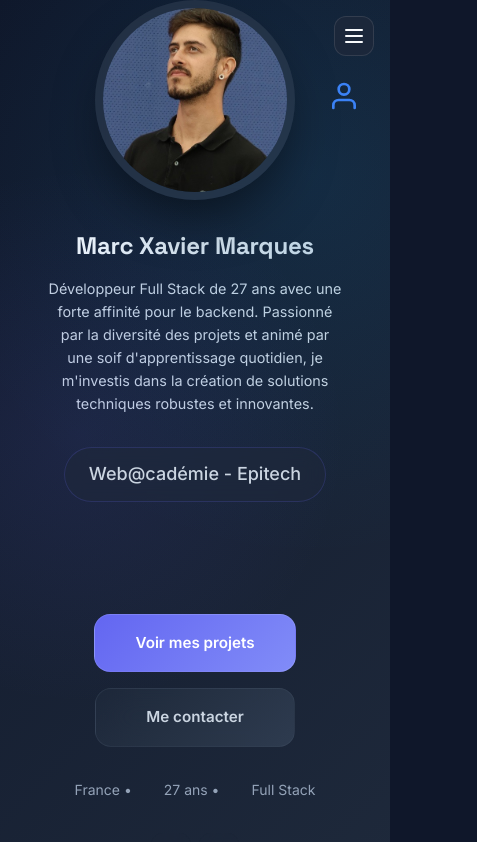
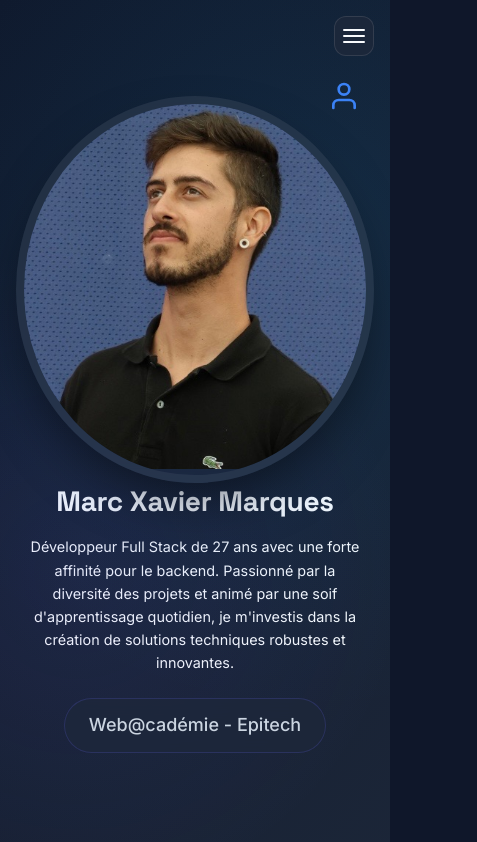
Before and after one commit to MarquesMarco1/Portfolio-titre, a Next.js app in the folder portfolio-marco/: page / in a window 390 px wide. Shown: the top 842 px of the page, 477 px wide, since content can reach past the window. Built offline with nearby package versions, Linux system fonts and the light colour scheme; no server answers.

Commit message:
feat: Add complete responsive design for mobile and tablet

```diff
--- a/portfolio-marco/app/globals.css
+++ b/portfolio-marco/app/globals.css
@@ -1651,89 +1651,377 @@ Galerie Circulaire 3D - Projects
 }
 
 /* ====================================
-Presentation Section Responsive
+   RESPONSIVE DESIGN - MOBILE & TABLETTE
 ==================================== */
 
-.presentation-content {
-  display: flex;
-  align-items: center;
-  gap: 4rem;
-  width: 100%;
-  justify-content: center;
-}
-
-.presentation-image-wrapper {
-  flex: 0 0 auto;
-}
-
-.presentation-image {
-  width: 400px;
-  height: 400px;
-}
-
-.presentation-text {
-  flex: 1;
-  min-width: 0;
-  display: flex;
-  flex-direction: column;
-  align-items: center;
-  text-align: center;
-}
-
-.presentation-title {
-  font-size: clamp(2rem, 5vw, 4rem);
-  font-weight: 700;
-  margin-bottom: 1.5rem;
-  background: linear-gradient(135deg, #f8fafc 0%, #cbd5e1 100%);
-  -webkit-background-clip: text;
-  -webkit-text-fill-color: transparent;
-  background-clip: text;
-  line-height: 1.2;
-}
-
-.presentation-description {
-  font-size: 1.125rem;
-  color: #cbd5e1;
-  line-height: 1.6;
-  max-width: 600px;
-  margin-bottom: 2rem;
-}
-
-/* Responsive Mobile */
-@media (max-width: 768px) {
-  .presentation-content {
+/* ====================================
+   TABLETTE (481px - 1024px)
+==================================== */
+@media (min-width: 481px) and (max-width: 1024px) {
+  /* Section Presentation */
+  #presentation {
+    min-height: 80vh;
+    padding: 4rem 2rem;
+  }
+
+  #presentation > div {
+    max-width: 90%;
     flex-direction: column;
-    gap: 2rem;
-  }
-
-  .presentation-image {
-    width: 250px;
-    height: 250px;
-  }
-
-  .presentation-title {
-    font-size: clamp(1.75rem, 8vw, 2.5rem);
-    margin-bottom: 1rem;
-  }
-
-  .presentation-description {
-    font-size: 1rem;
-    padding: 0 1rem;
-  }
-}
-
+    gap: 3rem;
+  }
+
+  #presentation .profile-image-container {
+    width: 280px !important;
+    height: 280px !important;
+  }
+
+  #presentation h1 {
+    font-size: 2.5rem !important;
+    line-height: 1.2 !important;
+  }
+
+  #presentation p {
+    font-size: 1rem !important;
+    max-width: 100% !important;
+  }
+
+  /* Sections générales */
+  section {
+    padding: 4rem 2rem !important;
+  }
+
+  .section-title {
+    font-size: 2rem !important;
+  }
+
+  .section-subtitle {
+    font-size: 1rem !important;
+  }
+
+  /* Grids */
+  .grid-3 {
+    grid-template-columns: repeat(2, 1fr) !important;
+    gap: 2rem !important;
+  }
+
+  .grid-2 {
+    grid-template-columns: 1fr !important;
+    gap: 2rem !important;
+  }
+
+  /* Cards */
+  .glass {
+    padding: 2rem !important;
+  }
+
+  /* Contact */
+  #contact .grid {
+    grid-template-columns: 1fr !important;
+  }
+}
+
+/* ====================================
+   MOBILE (max-width: 480px)
+==================================== */
 @media (max-width: 480px) {
-  .presentation-image {
-    width: 200px;
-    height: 200px;
-    border-width: 4px;
-  }
-
-  .presentation-title {
-    font-size: 1.5rem;
-  }
-
-  .presentation-description {
-    font-size: 0.9rem;
-  }
-}
+  /* Body and main container */
+  body {
+    font-size: 14px;
+  }
+
+  /* Section Presentation - FIX PRINCIPAL */
+  #presentation {
+    min-height: 100vh !important;
+    height: auto !important;
+    padding: 6rem 1rem 3rem 1rem !important;
+    display: flex !important;
+    align-items: center !important;
+    justify-content: center !important;
+  }
+
+  #presentation > div {
+    max-width: 100% !important;
+    width: 100% !important;
+    flex-direction: column !important;
+    gap: 2rem !important;
+    align-items: center !important;
+    text-align: center !important;
+    padding: 0 !important;
+  }
+
+  /* Image de profil */
+  #presentation .profile-image-container {
+    width: 200px !important;
+    height: 200px !important;
+    margin: 0 auto !important;
+  }
+
+  /* Texte Presentation */
+  #presentation h1 {
+    font-size: 1.75rem !important;
+    line-height: 1.3 !important;
+    margin-bottom: 1rem !important;
+  }
+
+  #presentation .hero-badge {
+    font-size: 0.75rem !important;
+    padding: 0.4rem 0.8rem !important;
+    margin-bottom: 1.5rem !important;
+  }
+
+  #presentation p {
+    font-size: 0.9rem !important;
+    line-height: 1.6 !important;
+    max-width: 100% !important;
+    margin-bottom: 1.5rem !important;
+    padding: 0 0.5rem !important;
+  }
+
+  /* Boutons CTA */
+  #presentation .hero-cta {
+    flex-direction: column !important;
+    gap: 1rem !important;
+    width: 100% !important;
+    padding: 0 1rem !important;
+  }
+
+  #presentation .btn-elegant,
+  #presentation .social-link {
+    width: 100% !important;
+    max-width: 280px !important;
+    padding: 0.875rem 1.5rem !important;
+    font-size: 0.9rem !important;
+    justify-content: center !important;
+  }
+
+  /* Sections générales */
+  section {
+    padding: 3rem 1rem !important;
+  }
+
+  .section-title {
+    font-size: 1.75rem !important;
+    margin-bottom: 0.75rem !important;
+  }
+
+  .section-subtitle {
+    font-size: 0.9rem !important;
+    margin-bottom: 2rem !important;
+    padding: 0 0.5rem !important;
+  }
+
+  /* About Section */
+  #about .grid {
+    grid-template-columns: 1fr !important;
+    gap: 1.5rem !important;
+  }
+
+  #about .glass {
+    padding: 1.5rem !important;
+  }
+
+  #about h3 {
+    font-size: 1.25rem !important;
+  }
+
+  #about p, #about li {
+    font-size: 0.875rem !important;
+  }
+
+  /* Skills Section */
+  #skills .grid {
+    grid-template-columns: repeat(2, 1fr) !important;
+    gap: 1rem !important;
+  }
+
+  #skills .glass {
+    padding: 1rem !important;
+  }
+
+  #skills img {
+    width: 40px !important;
+    height: 40px !important;
+  }
+
+  #skills h3 {
+    font-size: 0.8rem !important;
+  }
+
+  /* CV Section */
+  #cv {
+    padding: 3rem 1rem !important;
+  }
+
+  #cv .glass {
+    padding: 2rem 1.5rem !important;
+  }
+
+  #cv h3 {
+    font-size: 1.5rem !important;
+  }
+
+  #cv p {
+    font-size: 0.9rem !important;
+  }
+
+  #cv .btn-elegant {
+    width: 100% !important;
+    max-width: 280px !important;
+    font-size: 0.9rem !important;
+  }
+
+  /* Contact Section */
+  #contact {
+    padding: 3rem 1rem !important;
+  }
+
+  #contact .grid {
+    grid-template-columns: 1fr !important;
+    gap: 2rem !important;
+  }
+
+  #contact .glass {
+    padding: 1.5rem !important;
+  }
+
+  #contact h3 {
+    font-size: 1.25rem !important;
+  }
+
+  #contact p, #contact a {
+    font-size: 0.875rem !important;
+  }
+
+  #contact input,
+  #contact textarea {
+    font-size: 0.9rem !important;
+    padding: 0.75rem !important;
+  }
+
+  #contact .btn-elegant {
+    width: 100% !important;
+    font-size: 0.9rem !important;
+    padding: 0.875rem 1.5rem !important;
+  }
+
+  /* Footer */
+  footer {
+    padding: 2rem 1rem !important;
+  }
+
+  footer .grid {
+    grid-template-columns: 1fr !important;
+    gap: 1.5rem !important;
+    text-align: center !important;
+  }
+
+  footer p {
+    font-size: 0.8rem !important;
+  }
+
+  /* Grids généraux */
+  .grid-3,
+  .grid-2 {
+    grid-template-columns: 1fr !important;
+    gap: 1.5rem !important;
+  }
+
+  /* Cards et Glass */
+  .glass {
+    padding: 1.5rem !important;
+    border-radius: 1rem !important;
+  }
+
+  .card {
+    padding: 1.25rem !important;
+  }
+
+  /* Navigation Arrow */
+  .scroll-indicator {
+    bottom: 2rem !important;
+  }
+
+  .nav-arrow {
+    width: 40px !important;
+    height: 40px !important;
+  }
+
+  /* Menu hamburger */
+  .menu-toggle {
+    right: 1rem !important;
+    top: 1rem !important;
+    width: 40px !important;
+    height: 40px !important;
+  }
+
+  .menu-toggle span {
+    width: 22px !important;
+  }
+
+  /* Overlay navigation */
+  .overlay-navigation nav li a {
+    font-size: 1.25rem !important;
+  }
+
+  /* Modals */
+  .modal-content {
+    width: 95% !important;
+    max-height: 90vh !important;
+    padding: 1.5rem !important;
+    margin: 1rem !important;
+  }
+
+  .modal-header h2 {
+    font-size: 1.5rem !important;
+  }
+
+  .modal-body {
+    font-size: 0.875rem !important;
+  }
+
+  /* Images */
+  img {
+    max-width: 100% !important;
+    height: auto !important;
+  }
+
+  /* Utilités */
+  .container {
+    padding: 0 1rem !important;
+  }
+
+  .max-w-7xl {
+    max-width: 100% !important;
+  }
+
+  /* Fix pour les éléments qui débordent */
+  * {
+    max-width: 100%;
+  }
+
+  html, body {
+    overflow-x: hidden !important;
+  }
+}
+
+/* ====================================
+   MOBILE TRÈS PETIT (max-width: 375px)
+==================================== */
+@media (max-width: 375px) {
+  #presentation h1 {
+    font-size: 1.5rem !important;
+  }
+
+  #presentation .profile-image-container {
+    width: 180px !important;
+    height: 180px !important;
+  }
+
+  .section-title {
+    font-size: 1.5rem !important;
+  }
+
+  #skills .grid {
+    grid-template-columns: repeat(2, 1fr) !important;
+  }
+}
```
